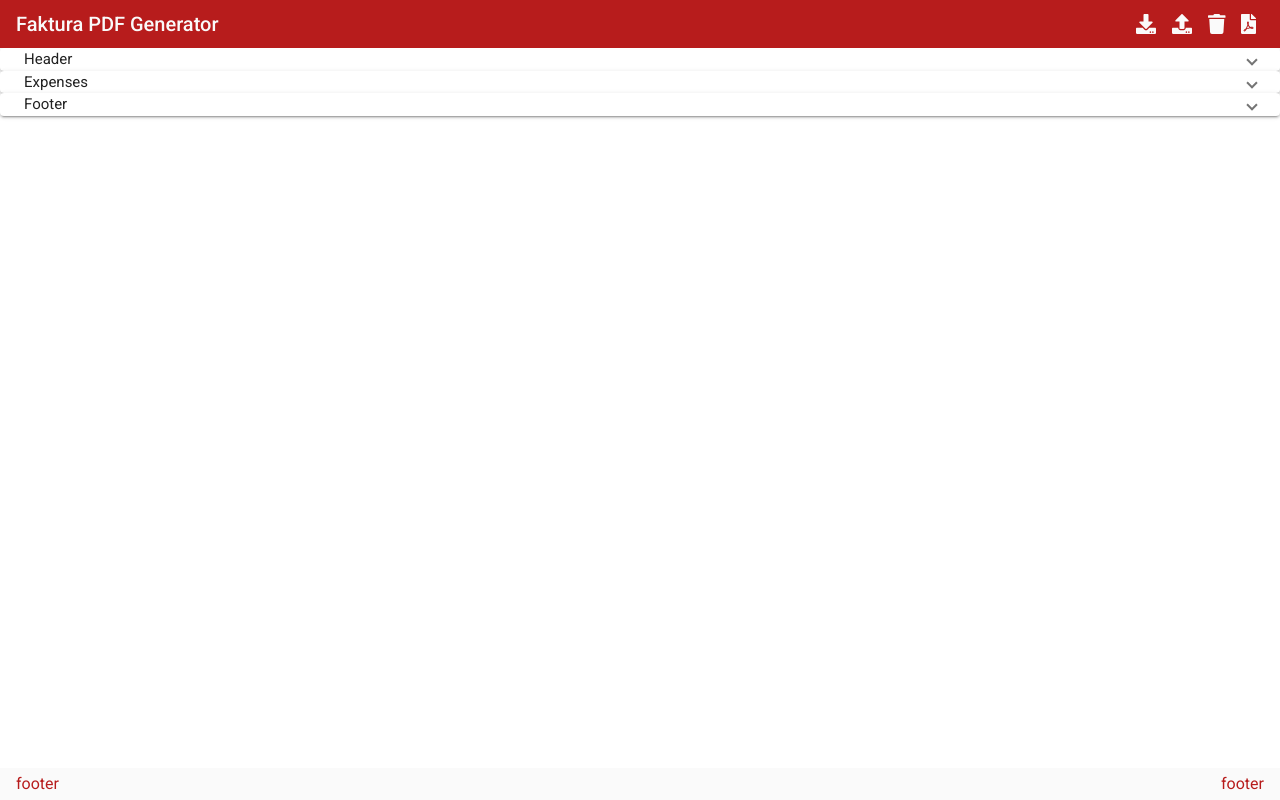
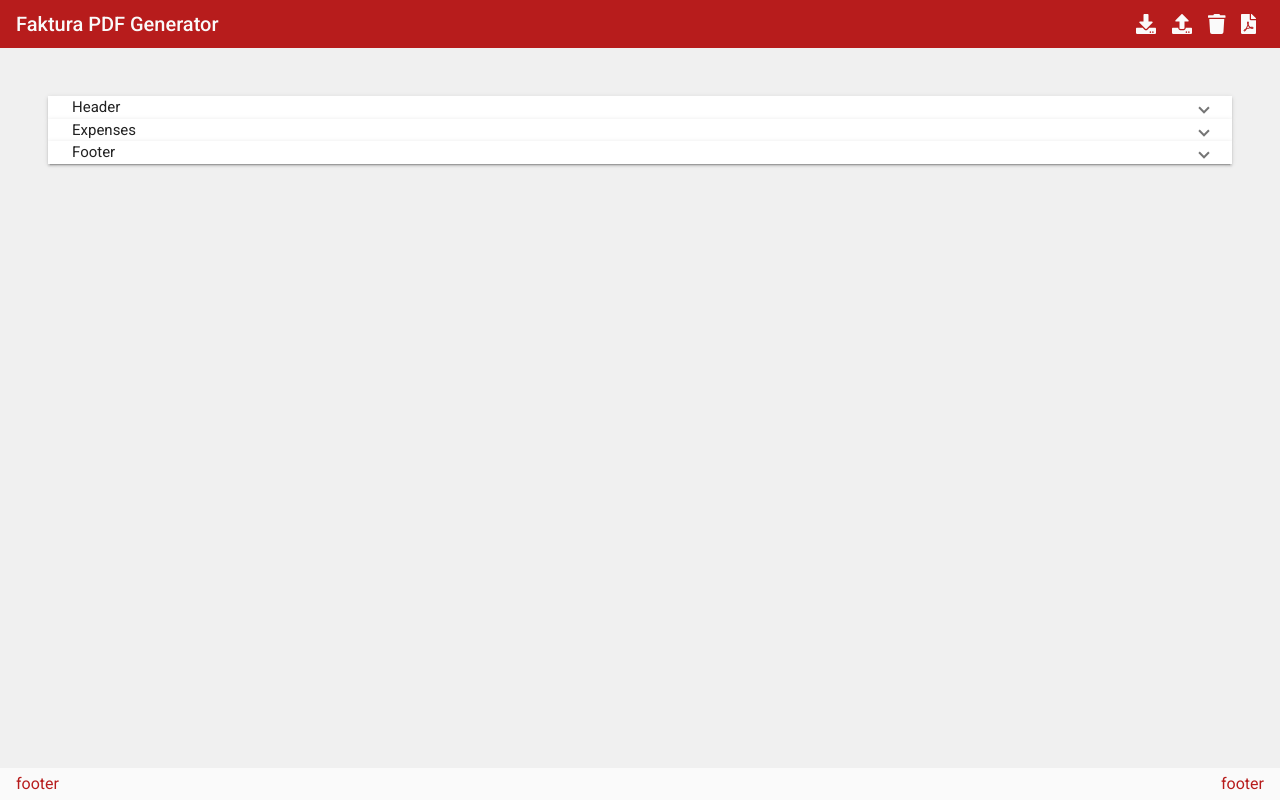
Before and after one commit to sichgeis/faktura-pdfgen, an Angular app in the folder client/: page / in a window 1280 px wide. Built offline with nearby package versions, Linux system fonts and the light colour scheme.

Commit message:
change the main page style

```diff
--- a/client/src/app/app.component.css
+++ b/client/src/app/app.component.css
@@ -2,6 +2,7 @@
   display: flex; /* displays flex-items (children) inline */
   flex-direction: column; /* stacks them vertically */
   height: 100%; /* needs to take the parents height, alternative: body {display: flex} */
+  background: #f0f0f0
 }
 
 app-content {
--- a/client/src/app/layout/content/content.component.html
+++ b/client/src/app/layout/content/content.component.html
@@ -1,3 +1,5 @@
-<app-header></app-header>
-<app-body></app-body>
-<app-footer></app-footer>
+<div id="container" class="p-5">
+  <app-header></app-header>
+  <app-body></app-body>
+  <app-footer></app-footer>
+</div>
--- a/client/src/styles.css
+++ b/client/src/styles.css
@@ -3,3 +3,7 @@
 
 html, body { height: 100%; }
 body { margin: 0; font-family: Roboto, "Helvetica Neue", sans-serif; }
+
+.mat-expansion-panel {
+  border-radius: 0!important;
+}
```
